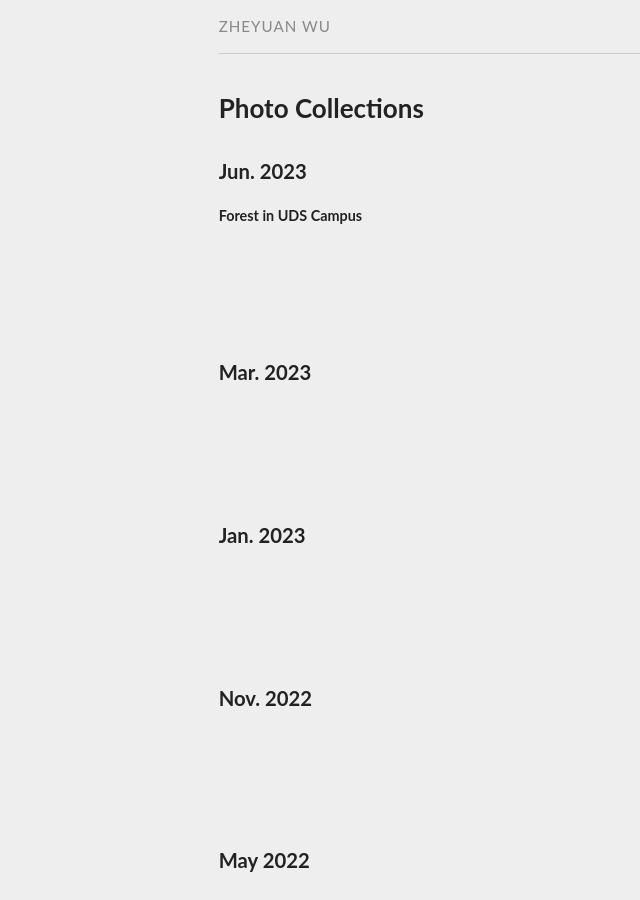
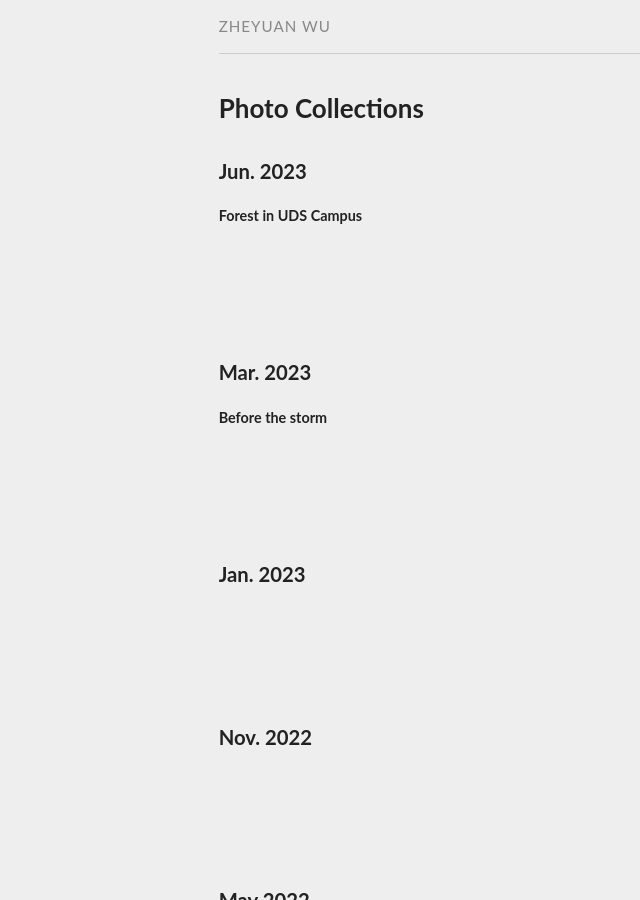
Before and after one commit to ZheyuanWU/ZheyuanWU.github.io, a Jekyll site: the page built from photos.md, in a window 1280 px wide and 900 px high. Shown: the whole window, without its empty margins (14-654 px from the left). Built offline with Jekyll 4.4.1, drawn with Linux system fonts in a browser that asks for light colours; some of the changed text lies outside the part shown.

Commit message:
update photo details

```diff
--- a/photos.md
+++ b/photos.md
@@ -10,6 +10,7 @@ title: Photo Collections
 <br><br>
 
 ### Mar. 2023
+##### Before the storm
 ![](images/photo_2023-06-10_18-57-04.jpg)
 
 <br><br>
```
Also changed, not shown: other parts of photos.md (+1 -0 lines).
